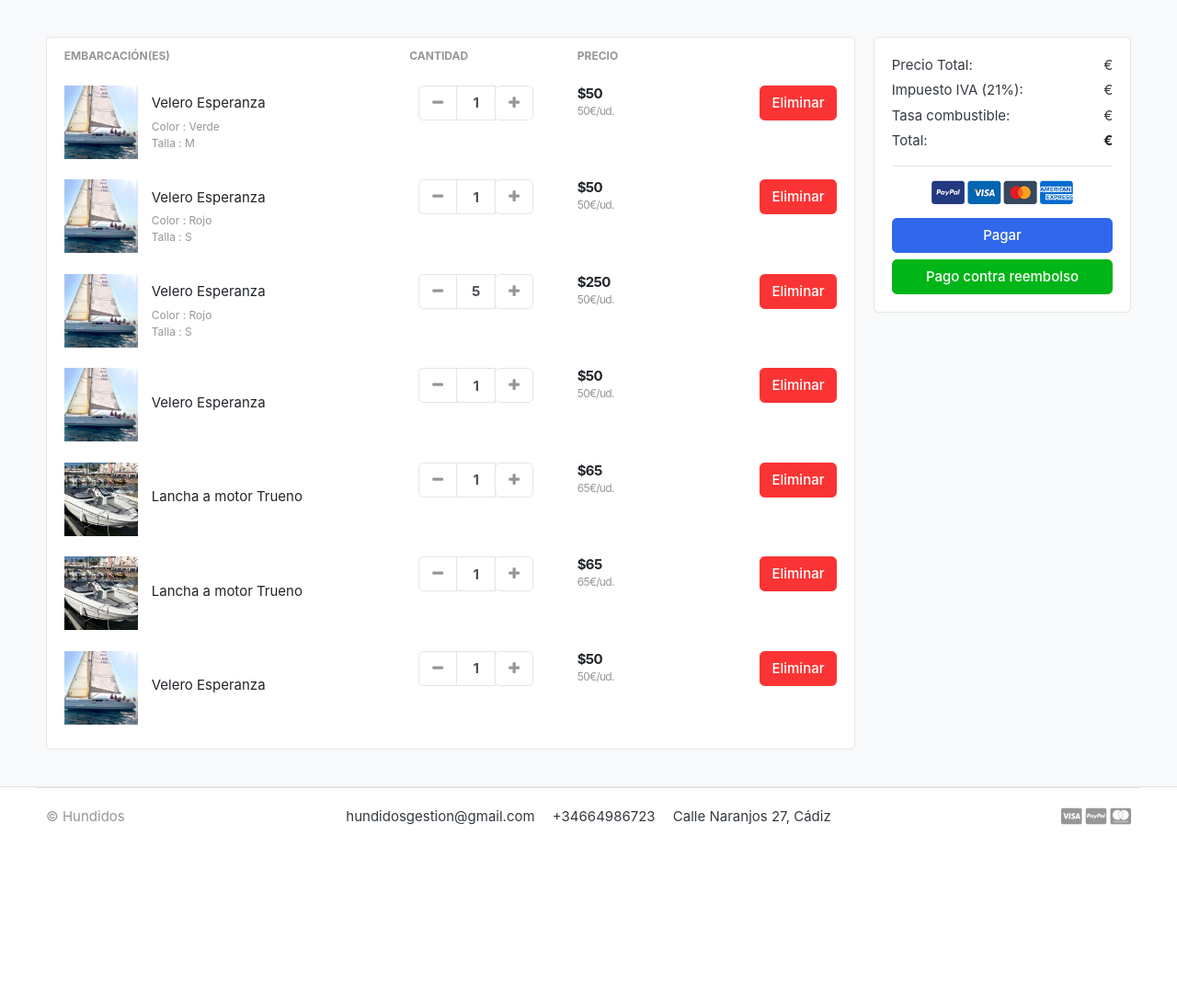
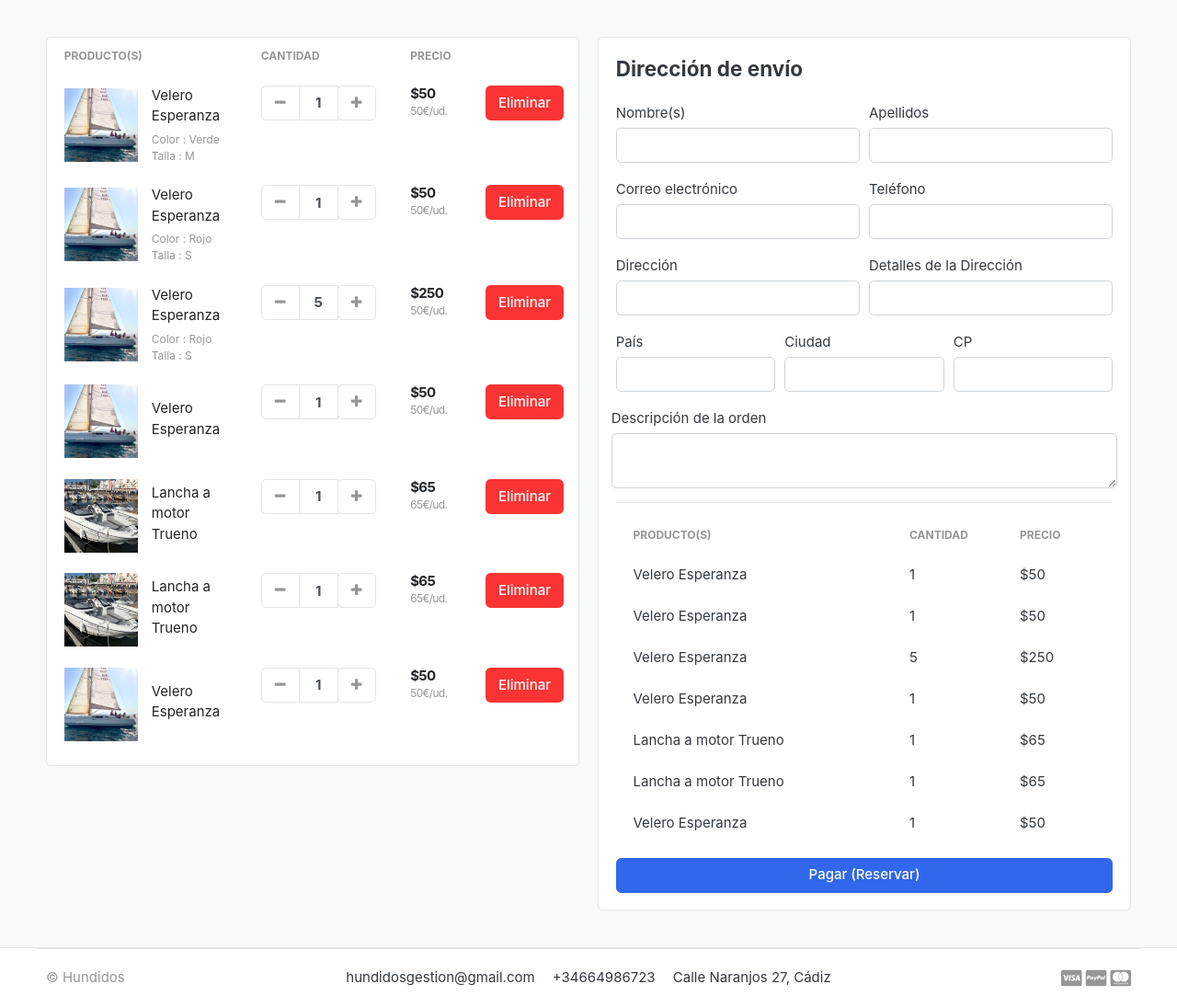
Before and after one commit to pabmonrol/PGPI-G3.2, a Django app: template Django/hundidos/templates/store/cart.html in a window 1280 px wide. Shown: the part 95-1190 px from the top of the page at 92% size. Before the commit the page ends 992 px from the top, so only its background shows below. Run offline with Django 4.2, Linux system fonts and the light colour scheme; the template is opened without the code that fills it: values that come from a table or form of the project are taken from there, others are empty; data comes from the database, SQL or seed files in the repository; some libraries are stand-ins or nearby versions; some web fonts are replaced.

Commit message:
Merging cart.html and checkout.html pages

```diff
--- a/Django/hundidos/templates/store/cart.html
+++ b/Django/hundidos/templates/store/cart.html
@@ -5,7 +5,7 @@
 <section class="section-content padding-y bg">
     <div class="container">
 
-    <!-- ============================ COMPONENT 1 ================================= -->
+    <!-- ============================ COMPONENTE PRINCIPAL ================================= -->
     {% if not cart_items %}
         <h3 class="text-center">¡Parece que no has agregado nada aún!</h3>
         <br>
@@ -14,19 +14,19 @@
         </div>
     {% else %}
     <div class="row">
-        <aside class="col-lg-9">
+        <aside class="col-lg-6">
+            <!-- ============================ SECCIÓN DEL CARRITO ================================= -->
             <div class="card">
                 <table class="table table-borderless table-shopping-cart">
                 <thead class="text-muted">
                 <tr class="small text-uppercase">
-      <th scope="col">Embarcación(es)</th>
+                    <th scope="col">Producto(s)</th>
                     <th scope="col" width="120">Cantidad</th>
                     <th scope="col" width="120">Precio</th>
                     <th scope="col" class="text-right" width="200"> </th>
                 </tr>
                 </thead>
                 <tbody>
-
                 {% for cart_item in cart_items %}
                 <tr>
                     <td>
@@ -34,7 +34,6 @@
                             <div class="aside"><img src="{{ cart_item.product.images.url }}" class="img-sm"></div>
                             <figcaption class="info">
                                 <a href="{{ cart_item.product.get_url }}" class="title text-dark">{{ cart_item.product.product_name }}</a>
-
                                 <p class="text-muted small">
                                 {% if cart_item.variation.all %}
                                     {% for item in cart_item.variation.all %}
@@ -46,82 +45,121 @@
                         </figure>
                     </td>
                     <td>
-            <!-- col.// -->
-                        <div class="col">
                         <div class="input-group input-spinner">
                             <div class="input-group-prepend">
-
-                                <a href="{% url 'remove_cart' cart_item.product.id cart_item.id %}" class="btn btn-light" type="button" id="button-plus"> <i class="fa fa-minus"></i> </a>
+                                <a href="{% url 'remove_cart' cart_item.product.id cart_item.id %}" class="btn btn-light" type="button"> <i class="fa fa-minus"></i> </a>
                             </div>
-                                <input type="text" class="form-control"  value="{{ cart_item.quantity }}">
+                            <input type="text" class="form-control" value="{{ cart_item.quantity }}">
                             <div class="input-group-append">
-
                                 <form action="{% url 'add_cart' cart_item.product.id %}" method="post">
                                     {% csrf_token %}
                                     {% for item in cart_item.variation.all %}
                                         <input type="hidden" name="{{ item.variation_category | lower }}" value="{{ item.variation_value | capfirst }}">
                                     {% endfor %}
-                                    <button class="btn btn-light" type="submit" id="button-minus"> <i class="fa fa-plus"></i> </button>
-
+                                    <button class="btn btn-light" type="submit"> <i class="fa fa-plus"></i> </button>
                                 </form>
-
                             </div>
-                            </div> <!-- input-group.// -->
-                        </div> <!-- col.// -->
+                        </div>
                     </td>
                     <td>
                         <div class="price-wrap">
                             <var class="price">${{ cart_item.sub_total }}</var>
                             <small class="text-muted"> {{ cart_item.product.price }}€/ud. </small>
-            </div> <!-- price-wrap .// -->
+                        </div>
                     </td>
                     <td class="text-right">
-        <a href="{% url 'remove_cart_item' cart_item.product.id cart_item.id %}" class="btn btn-danger"> Eliminar</a>
+                        <a href="{% url 'remove_cart_item' cart_item.product.id cart_item.id %}" class="btn btn-danger">Eliminar</a>
                     </td>
                 </tr>
                 {% endfor %}
-
                 </tbody>
                 </table>
-    </div> <!-- card.// -->
+            </div>
+            <!-- ============================ FIN SECCIÓN DEL CARRITO ================================= -->
+        </aside>
 
-        </aside> <!-- col.// -->
-        <aside class="col-lg-3">
-
+        <aside class="col-lg-6">
+            <!-- ============================ SECCIÓN CHECKOUT ================================= -->
             <div class="card">
                 <div class="card-body">
-                <dl class="dlist-align">
-                  <dt>Precio Total:</dt>
-                  <dd class="text-right">{{ total }}€</dd>
-                </dl>
-                <dl class="dlist-align">
-                  <dt>Impuesto IVA (21%):</dt>
-                  <dd class="text-right"> {{ tax }}€</dd>
-                </dl>
-                <dl class="dlist-align">
-                  <dt>Tasa combustible:</dt>
-                  <dd class="text-right"> {{ extra_combustible }}€</dd>
-                </dl>
-                <dl class="dlist-align">
-                  <dt>Total:</dt>
-                  <dd class="text-right text-dark b"><strong>{{ grand_total }}€</strong></dd>
-                </dl>
+                    <h4 class="card-title mb-4">Dirección de envío</h4>
+                    <form action="{% url 'place_order' %}" method="post">
+                        {% csrf_token %}
+                        <div class="form-row">
+                            <div class="col form-group">
+                                <label for="">Nombre(s)</label>
+                                <input type="text" name="first_name" class="form-control">
+                            </div>
+                            <div class="col form-group">
+                                <label for="">Apellidos</label>
+                                <input type="text" name="last_name" class="form-control">
+                            </div>
+                        </div>
+                        <div class="form-row">
+                            <div class="col form-group">
+                                <label for="">Correo electrónico</label>
+                                <input type="email" name="email" class="form-control">
+                            </div>
+                            <div class="col form-group">
+                                <label for="">Teléfono</label>
+                                <input type="text" name="phone" class="form-control">
+                            </div>
+                        </div>
+                        <div class="form-row">
+                            <div class="col form-group">
+                                <label for="">Dirección</label>
+                                <input type="text" name="address_line_1" class="form-control">
+                            </div>
+                            <div class="col form-group">
+                                <label for="">Detalles de la Dirección</label>
+                                <input type="text" name="address_line_2" class="form-control">
+                            </div>
+                        </div>
+                        <div class="form-row">
+                            <div class="col form-group">
+                                <label for="">País</label>
+                                <input type="text" name="country" class="form-control">
+                            </div>
+                            <div class="col form-group">
+                                <label for="">Ciudad</label>
+                                <input type="text" name="city" class="form-control">
+                            </div>
+                            <div class="col form-group">
+                                <label for="">CP</label>
+                                <input type="text" name="state" class="form-control">
+                            </div>
+                        </div>
+                        <div class="form-row">
+                            <label for="">Descripción de la orden</label>
+                            <textarea name="order_note" rows="2" class="form-control"></textarea>
+                        </div>
                         <hr>
-                <p class="text-center mb-3">
-                    <img src="{% static './images/misc/payments.png' %}" height="26">
-                </p>
-                <a href="{% url 'checkout' %}" class="btn btn-primary btn-block"> Pagar </a>
-                <a href="{% url 'checkout' %}" class="btn btn-success btn-block"> Pago contra reembolso </a>
-            </div> <!-- card-body.// -->
-            </div> <!-- card.// -->
-
-    </aside> <!-- col.// -->
-
-
-    </div> <!-- row.// -->
-    <!-- ============================ COMPONENT 1 END .// ================================= -->
+                        <table class="table table-borderless table-shopping-cart">
+                            <thead class="text-muted">
+                                <tr class="small text-uppercase">
+                                    <th scope="col">Producto(s)</th>
+                                    <th scope="col" width="120">Cantidad</th>
+                                    <th scope="col" width="120">Precio</th>
+                                </tr>
+                            </thead>
+                            <tbody>
+                                {% for cart_item in cart_items %}
+                                <tr>
+                                    <td>{{ cart_item.product.product_name }}</td>
+                                    <td>{{ cart_item.quantity }}</td>
+                                    <td>${{ cart_item.sub_total }}</td>
+                                </tr>
+                                {% endfor %}
+                            </tbody>
+                        </table>
+                        <button type="submit" name="submit" class="btn btn-primary btn-block">Pagar (Reservar)</button>
+                    </form>
+                </div>
+            </div>
+            <!-- ============================ FIN SECCIÓN CHECKOUT ================================= -->
+        </aside>
+    </div>
     {% endif %}
-    </div> <!-- container .//  -->
+    </div>
 </section>
-    <!-- ========================= SECTION CONTENT END// ========================= -->
 {% endblock %}
```
Lines whose indentation alone changed are shown as unchanged.
